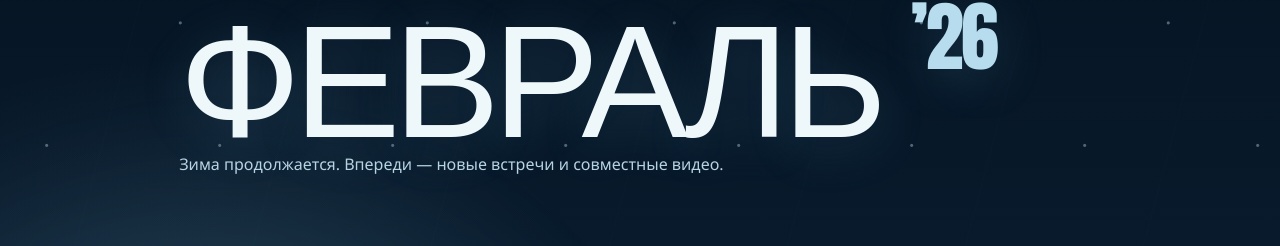
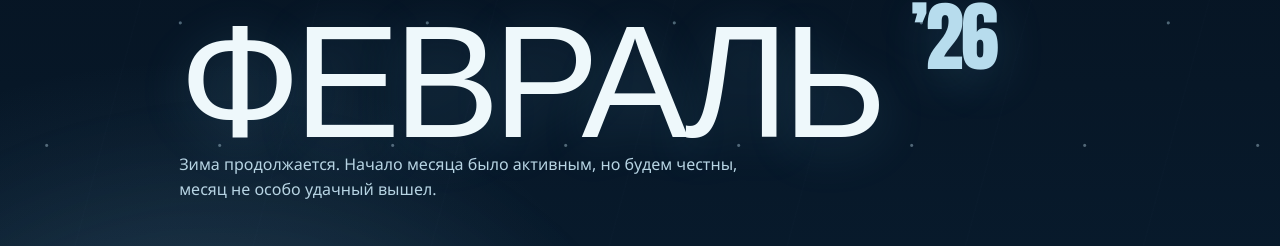
Before and after one commit to rafchibuz/ravshslay2, a React (Vite) app: page / in a window 1280 px wide. Shown: the part 7283-7529 px from the top of the page. Built offline with nearby package versions, Linux system fonts and the light colour scheme.

Commit message:
Update February chapter subtitle

```diff
--- a/src/chapters/february/February.tsx
+++ b/src/chapters/february/February.tsx
@@ -10,7 +10,7 @@ export function February() {
     <header className={styles.chapterHeader}>
       <div className={styles.chapterOverline}><span>02 / 12</span><i /><span>ГЛАВА ВТОРАЯ</span></div>
       <h2 id="february-title">ФЕВРАЛЬ <span>’26</span></h2>
-      <p>Зима продолжается. Впереди — новые встречи и совместные видео.</p>
+      <p>Зима продолжается. Начало месяца было активным, но будем честны, месяц не особо удачный вышел.</p>
     </header>
     <article id={meeting.id} className={styles.meeting} aria-labelledby={`${meeting.id}-title`}>
       <div className={styles.sceneTop}><span>01 / ВСТРЕЧА</span><span>ФЕВРАЛЬ 2026</span></div>
```
